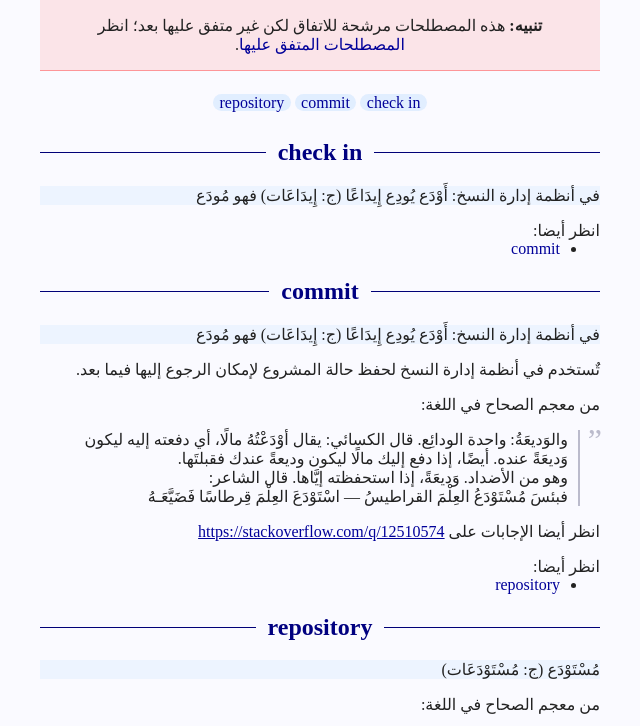
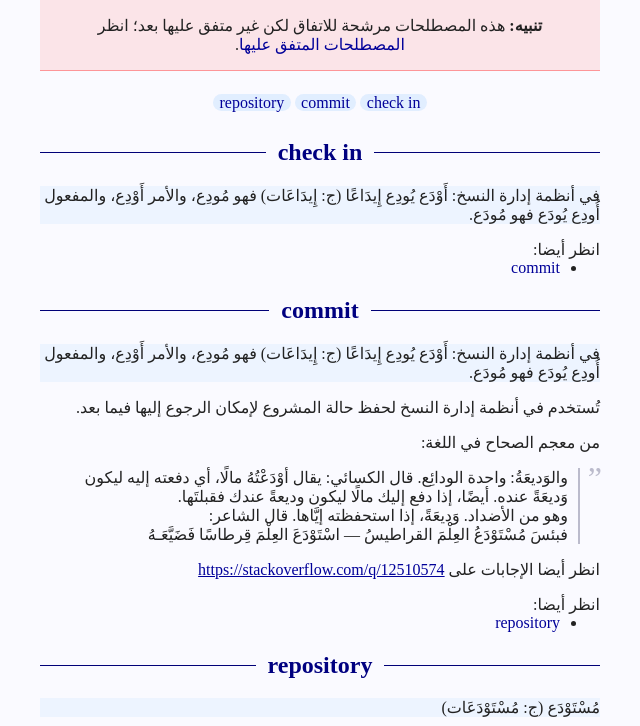
Before and after one commit to noureddin/ysmu, a plain HTML site: page candidate/index.html in a window 1280 px wide. Shown: the top 726 px of the page, without its empty margins (320-960 px from the left). Drawn offline with Linux system fonts and the light colour scheme.

Commit message:
corrections in check_in & commit

```diff
--- a/candidate/index.html
+++ b/candidate/index.html
@@ -17,13 +17,13 @@
 <a dir="ltr" href="#repository">repository</a>
 </div>
 <h2 id="check_in"><a dir="ltr" href="#check_in">check in</a></h2>
-<p>في أنظمة إدارة النسخ: أَوْدَع يُودِع إِيدَاعًا (ج: إِيدَاعَات) فهو مُودَع</p>
+<p>في أنظمة إدارة النسخ: أَوْدَع يُودِع إِيدَاعًا (ج: إِيدَاعَات) فهو مُودِع، والأمر أَوْدِع، والمفعول أُودِع يُودَع فهو مُودَع.</p>
 <p class="seealso">انظر أيضا:</p><ul>
 <li><a dir="ltr" href="#commit">commit</a></li>
 </ul>
 <h2 id="commit"><a dir="ltr" href="#commit">commit</a></h2>
-<p>في أنظمة إدارة النسخ: أَوْدَع يُودِع إِيدَاعًا (ج: إِيدَاعَات) فهو مُودَع</p>
-<p>تٌستخدم في أنظمة إدارة النسخ لحفظ حالة المشروع لإمكان الرجوع إليها فيما بعد.</p>
+<p>في أنظمة إدارة النسخ: أَوْدَع يُودِع إِيدَاعًا (ج: إِيدَاعَات) فهو مُودِع، والأمر أَوْدِع، والمفعول أُودِع يُودَع فهو مُودَع.</p>
+<p>تُستخدم في أنظمة إدارة النسخ لحفظ حالة المشروع لإمكان الرجوع إليها فيما بعد.</p>
 <p>من معجم الصحاح في اللغة:</p>
 <blockquote>
 والوَديعَةُ: واحدة الودائِع. قال الكسائي: يقال أوْدَعْتُهُ مالًا، أي دفعته إليه ليكون وَديعَةً عنده. أيضًا، إذا دفع إليك مالًا ليكون وديعةً عندك فقبلتَها.<br>
```
Also changed, not shown: 2 other files.
